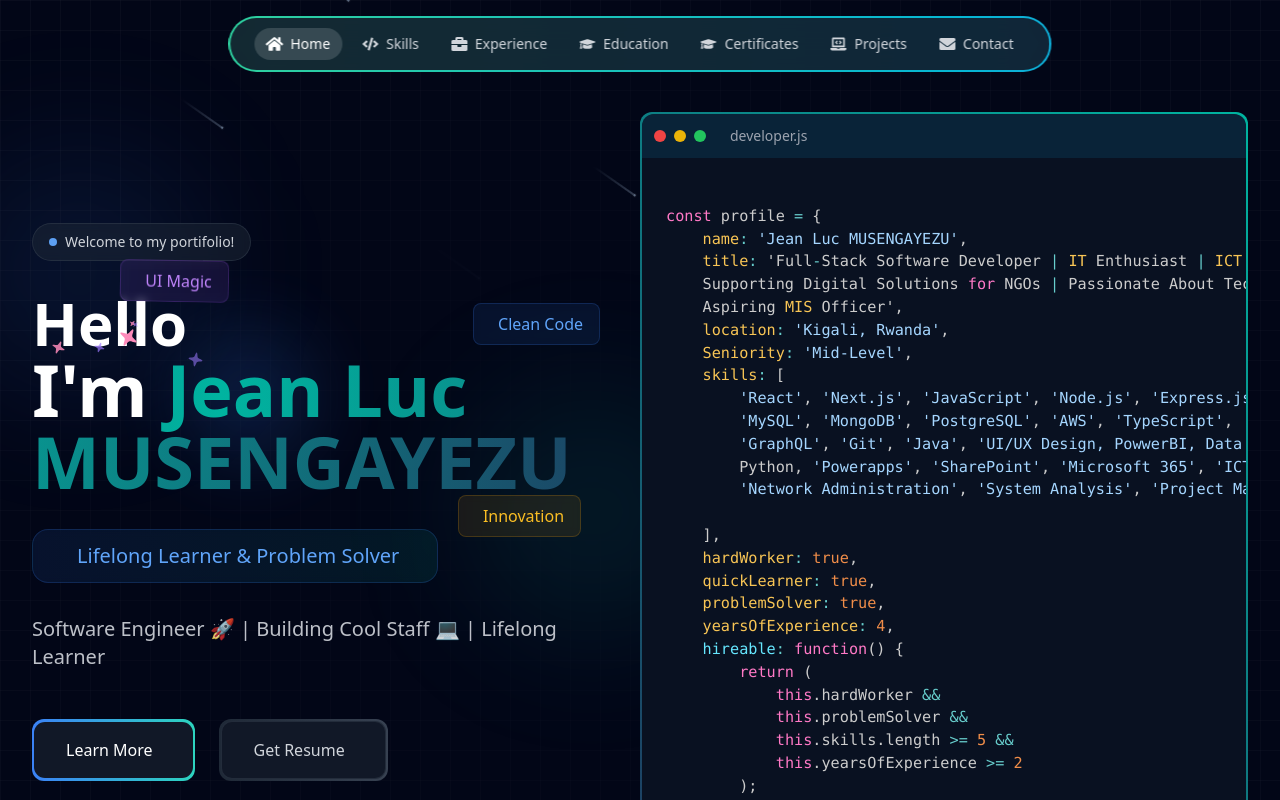
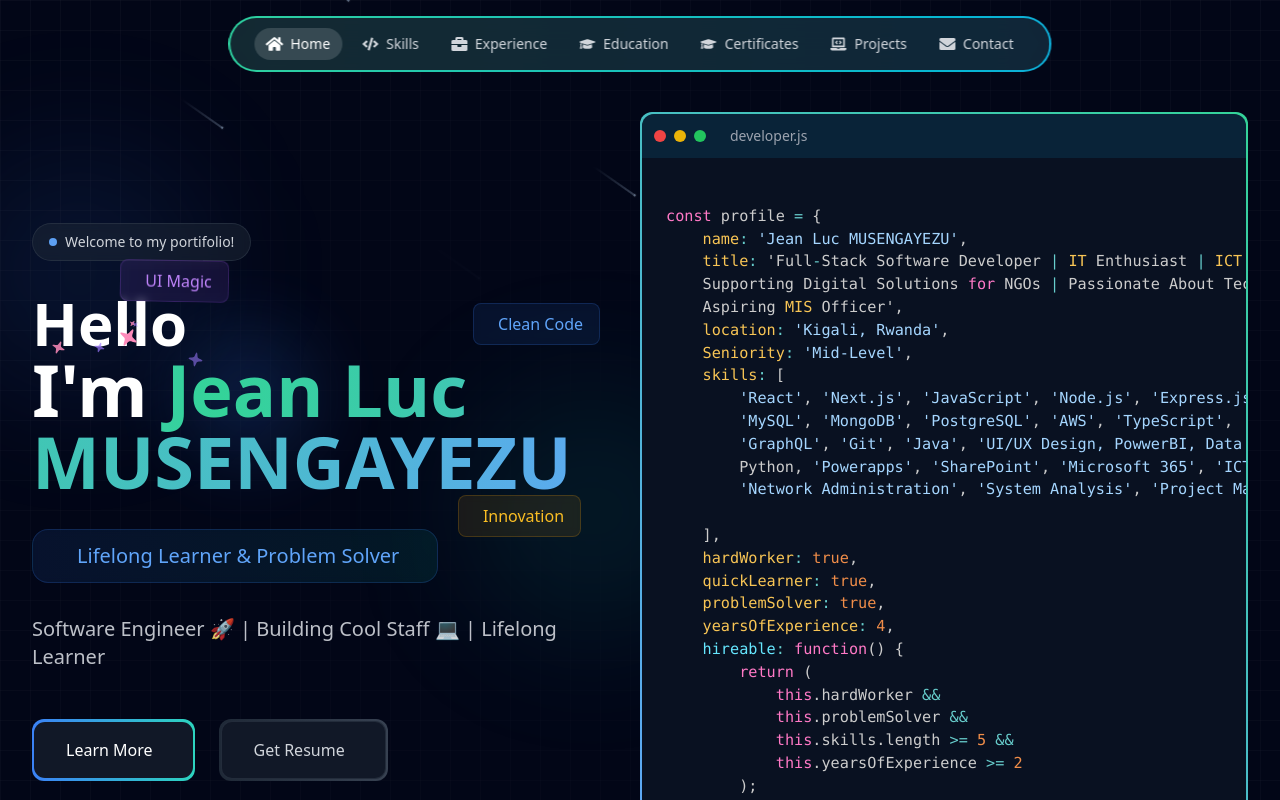
Before and after one commit to Jeanluc24/Jeanluc_portofolio, a React (Vite) app: page / in a window 1280 px wide. Shown: the top 800 px of the page. Built offline with nearby package versions, Linux system fonts and the light colour scheme.

Commit message:
Revert "UPDATE background"
This reverts commit 242b671fbfd2986e4ba70fa8090764cf4fcf136d.

```diff
--- a/src/assets/css/index.css
+++ b/src/assets/css/index.css
@@ -25,7 +25,7 @@
 }
 
 .gradient-text {
-  background: linear-gradient(90deg, #1e3a5f, #00b4a0, #1e3a5f);
+  background: linear-gradient(90deg, #60a5fa, #34d399, #60a5fa);
   background-size: 200% auto;
   animation: gradient-shift 4s linear infinite;
   -webkit-background-clip: text;
@@ -34,7 +34,7 @@
 
 .gradient-border {
   position: relative;
-  background: linear-gradient(45deg, #1e3a5f, #00b4a0);
+  background: linear-gradient(45deg, #60a5fa, #34d399);
   padding: 2px;
   border-radius: 0.75rem;
 }
@@ -50,14 +50,8 @@
   height: 2px;
   bottom: -4px;
   left: 0;
-  background: linear-gradient(45deg, #1e3a5f, #00b4a0);
+  background: linear-gradient(45deg, #60a5fa, #34d399);
   transition: width 0.3s ease;
-}
-.typing-effect::after {
-  content: "|";
-  animation: blink 1s step-end infinite;
-  margin-left: 2px;
-  color: #00b4a0;
 }
 
 .nav-link:hover::after {
--- a/src/assets/css/tomorrow.css
+++ b/src/assets/css/tomorrow.css
@@ -25,7 +25,7 @@ pre[class*="language-"] {
 }
 :not(pre) > code[class*="language-"],
 pre[class*="language-"] {
-   background: #0a1a2f;
+  background: #091121;
 }
 :not(pre) > code[class*="language-"] {
   padding: 0.1em;
```
